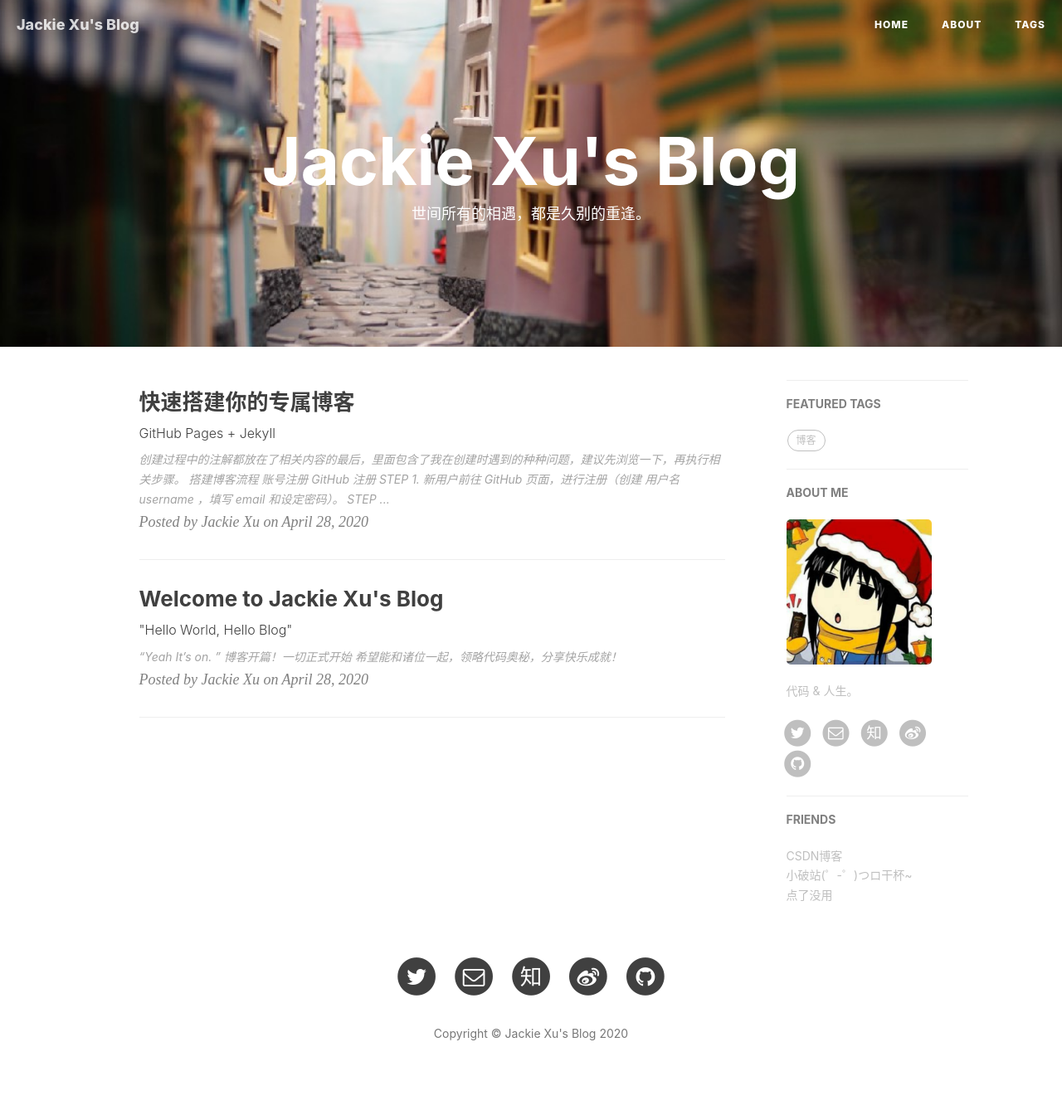
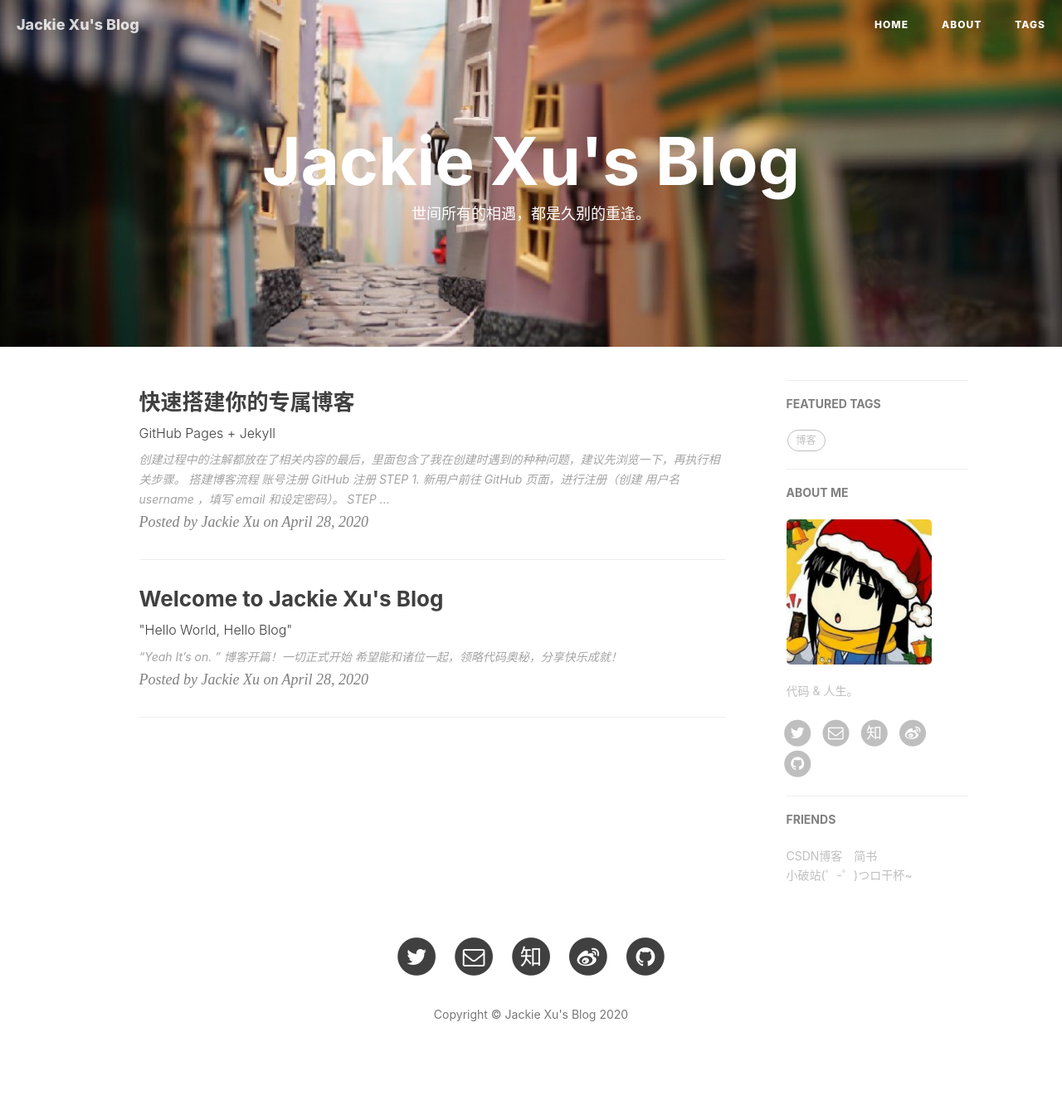
Before and after one commit to xj731231/xj731231.github.io, a Jekyll site: the page built from index.html, in a window 1280 px wide. Shown: the whole page at 83% size. Built offline with Jekyll 4.4.1, drawn with Linux system fonts in a browser that asks for light colours; nearby versions of some CDN libraries; the list of posts is cut into pages by our own code; comment, search, counter and statistics services are not loaded; after the commit the page ends 1327 px from its top, so only the background shows below that.

Commit message:
Update _config.yml

```diff
--- a/_config.yml
+++ b/_config.yml
@@ -73,10 +73,10 @@ friends: [
         title: "CSDN博客",
         href: "https://mp.csdn.net/console/article"
     },{
+        title: "简书",
+        href: "https://www.jianshu.com/u/ef894e90a906"
+    },{
         title: "小破站(゜-゜)つロ干杯~ ",
         href: "https://space.bilibili.com/24848522"
-    },{
-        title: "点了没用",
-        href: "https://www.hpoi.net/search"
     }
 ]
```
